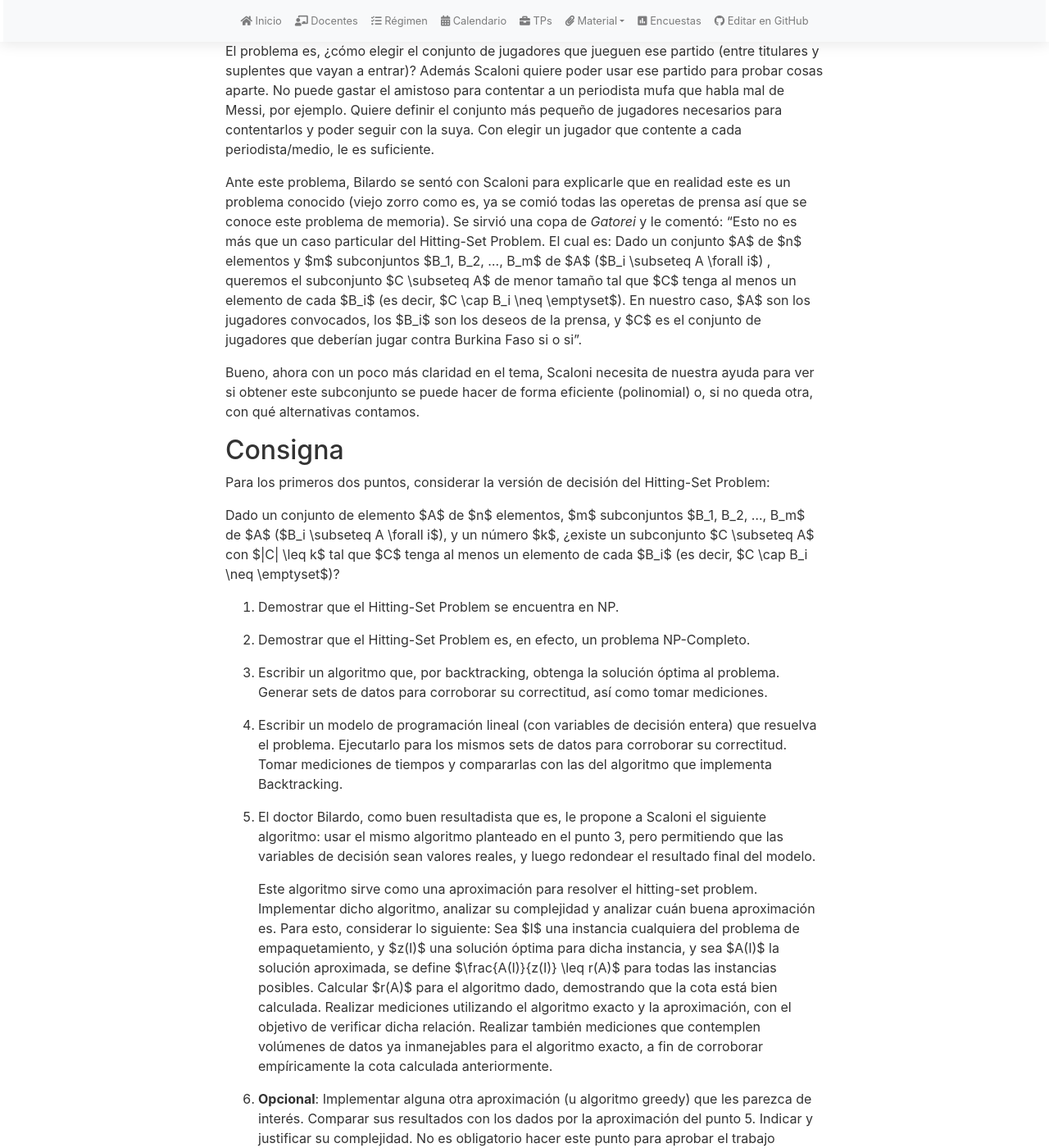
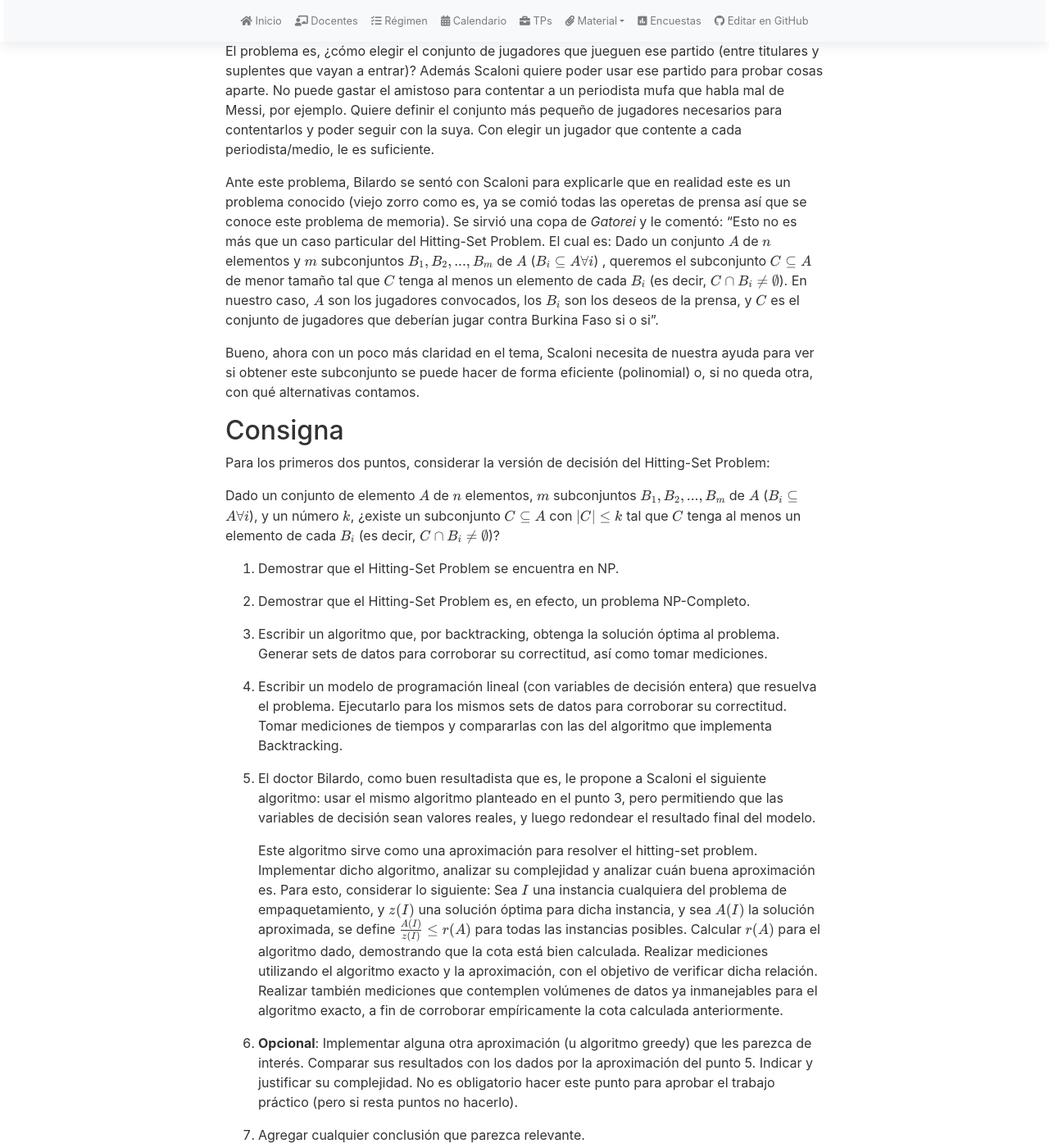
Before and after one commit to algoritmos-rw/tda_bg, a Jekyll site: the page built from tps/2023_2/tp3.md, in a window 1280 px wide and 1400 px high, scrolled down 480 px. Shown: the whole window at 82% size. Built offline with Jekyll 4.4.1, drawn with Linux system fonts in a browser that asks for light colours; nearby versions of some CDN libraries; our own code applies the rules of GitHub Pages for plain Markdown files.

Commit message:
Update tp3.md

```diff
--- a/tps/2023_2/tp3.md
+++ b/tps/2023_2/tp3.md
@@ -40,12 +40,12 @@ este es un problema conocido (viejo zorro como es, ya se comió todas las operet
 de prensa así que se conoce este problema de memoria). Se sirvió una copa de _Gatorei_
 y le comentó:
 "Esto no es más que un caso particular del Hitting-Set Problem. El cual es: Dado un conjunto
-$A$ de $n$ elementos y $m$ subconjuntos $B_1, B_2, ..., B_m$ de $A$
-($B_i \subseteq A \forall i$) , queremos el subconjunto $C \subseteq A$ de menor tamaño tal
-que $C$ tenga al menos un elemento de cada
-$B_i$ (es decir, $C \cap B_i \neq \emptyset$). En nuestro caso, $A$ son los jugadores
-convocados, los $B_i$ son los deseos de la
-prensa, y $C$ es el conjunto de jugadores que deberían jugar contra Burkina Faso
+$$A$$ de $$n$$ elementos y $$m$$ subconjuntos $$B_1, B_2, ..., B_m$$ de $$A$$
+($$B_i \subseteq A \forall i$$) , queremos el subconjunto $$C \subseteq A$$ de menor tamaño tal
+que $$C$$ tenga al menos un elemento de cada
+$$B_i$$ (es decir, $$C \cap B_i \neq \emptyset$$). En nuestro caso, $$A$$ son los jugadores
+convocados, los $$B_i$$ son los deseos de la
+prensa, y $$C$$ es el conjunto de jugadores que deberían jugar contra Burkina Faso
 si o si".
 
 Bueno, ahora con un poco más claridad en el tema, Scaloni necesita de nuestra
@@ -57,9 +57,9 @@ ayuda para ver si obtener este subconjunto se puede hacer de forma eficiente
 
 Para los primeros dos puntos, considerar la versión de decisión del Hitting-Set Problem:
 
-Dado un conjunto de elemento $A$ de $n$ elementos, $m$ subconjuntos $B_1, B_2, ..., B_m$ de $A$
-($B_i \subseteq A \forall i$), y un número $k$, ¿existe un subconjunto $C \subseteq A$ con $|C| \leq k$ tal que $C$ tenga al menos un elemento de cada $B_i$ (es decir,
-$C \cap B_i \neq \emptyset$)?
+Dado un conjunto de elemento $$A$$ de $$n$$ elementos, $$m$$ subconjuntos $$B_1, B_2, ..., B_m$$ de $$A$$
+($$B_i \subseteq A \forall i$$), y un número $$k$$, ¿existe un subconjunto $$C \subseteq A$$ con $$|C| \leq k$$ tal que $$C$$ tenga al menos un elemento de cada $$B_i$$ (es decir,
+$$C \cap B_i \neq \emptyset$$)?
 
 
 1. 	Demostrar que el Hitting-Set Problem se encuentra en NP.
@@ -82,10 +82,10 @@ $C \cap B_i \neq \emptyset$)?
 	Este algoritmo sirve como una aproximación para resolver el hitting-set problem.
 	Implementar dicho algoritmo, analizar su complejidad
 	y analizar cuán buena aproximación es. Para esto, considerar lo siguiente:
-	Sea $I$ una instancia cualquiera del problema de empaquetamiento, y $z(I)$ una
-	solución óptima para dicha instancia, y sea $A(I)$ la solución aproximada,
-	se define $\frac{A(I)}{z(I)} \leq r(A)$ para todas las instancias posibles.
-	Calcular $r(A)$ para el algoritmo dado, demostrando que la cota está bien
+	Sea $$I$$ una instancia cualquiera del problema de empaquetamiento, y $$z(I)$$ una
+	solución óptima para dicha instancia, y sea $$A(I)$$ la solución aproximada,
+	se define $$\frac{A(I)}{z(I)} \leq r(A)$$ para todas las instancias posibles.
+	Calcular $$r(A)$$ para el algoritmo dado, demostrando que la cota está bien
 	calculada. Realizar mediciones utilizando el algoritmo exacto y la aproximación,
 	con el objetivo de verificar dicha relación. Realizar también mediciones
 	que contemplen volúmenes de datos ya inmanejables para el algoritmo exacto,
```
